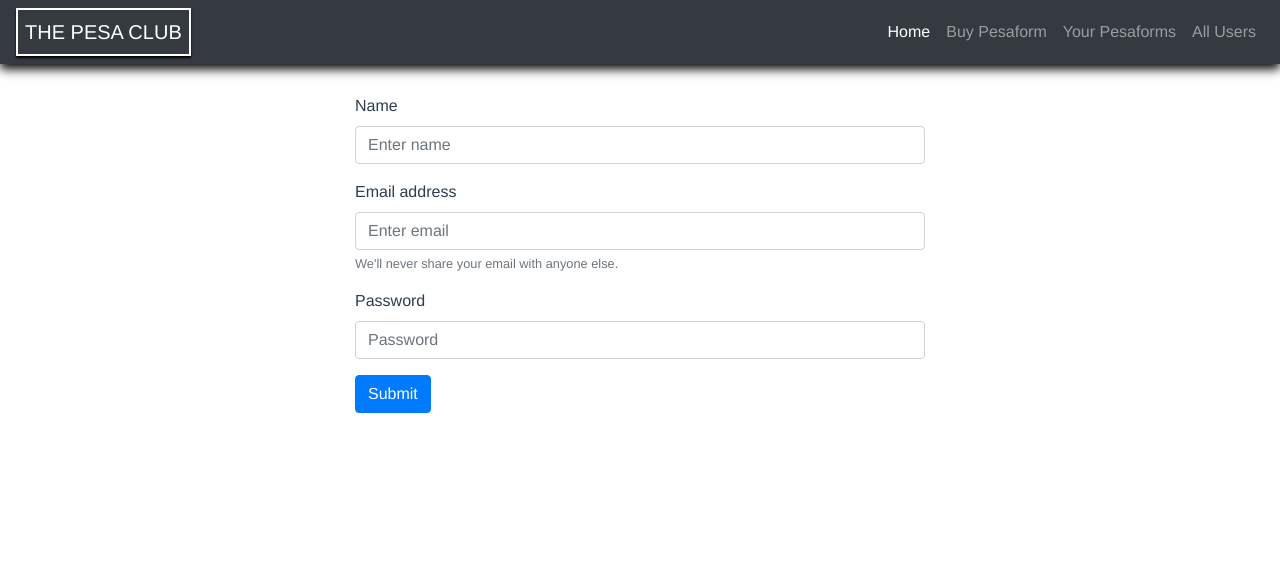
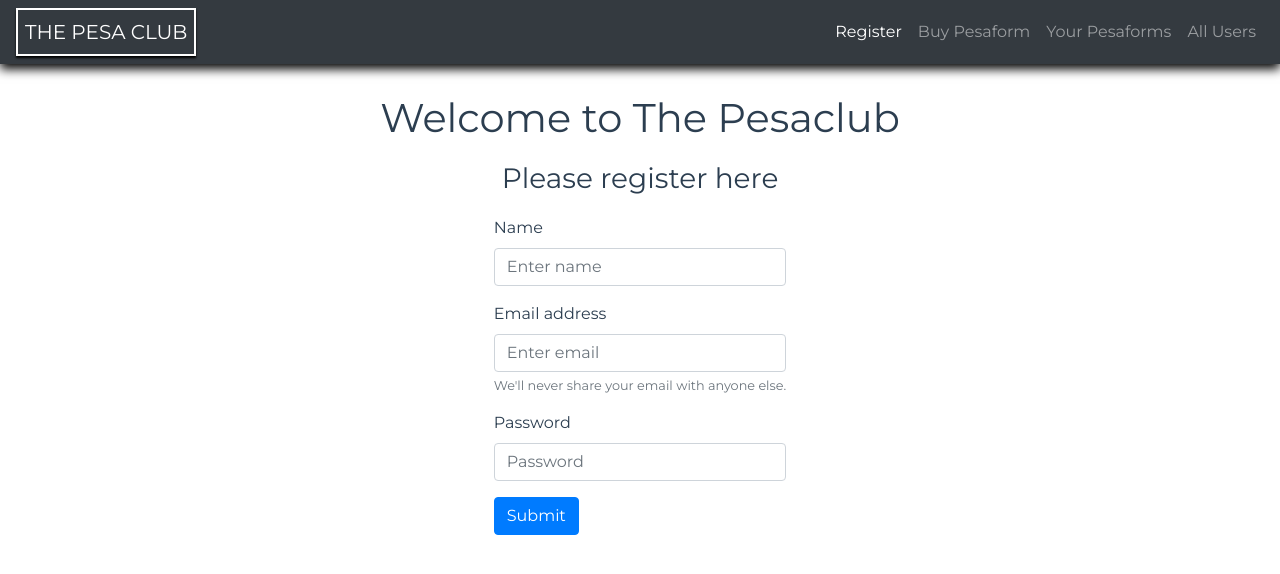
Before and after one commit to RayAuxey/pesaclub-front, a Vue app: page /#/ in a window 1280 px wide. Shown: the top 574 px of the page. Built offline with nearby package versions, Linux system fonts and the light colour scheme.

Commit message:
Changed font

```diff
--- a/public/index.html
+++ b/public/index.html
@@ -11,7 +11,11 @@
       integrity="sha384-MCw98/SFnGE8fJT3GXwEOngsV7Zt27NXFoaoApmYm81iuXoPkFOJwJ8ERdknLPMO"
       crossorigin="anonymous"
     />
-    <title>The Pesa Club</title>
+    <link
+      href="https://fonts.googleapis.com/css?family=Montserrat"
+      rel="stylesheet"
+    />
+    <title>The PesaClub</title>
   </head>
   <body>
     <noscript>
--- a/src/App.vue
+++ b/src/App.vue
@@ -20,7 +20,7 @@ export default {
 
 <style>
 #app {
-  font-family: "Avenir", Helvetica, Arial, sans-serif;
+  font-family: "Montserrat", sans-serif;
   -webkit-font-smoothing: antialiased;
   -moz-osx-font-smoothing: grayscale;
   display: flex;
--- a/src/components/Navbar.vue
+++ b/src/components/Navbar.vue
@@ -15,7 +15,7 @@
       </button>
       <div class="collapse navbar-collapse" id="navbarNavAltMarkup">
         <div class="navbar-nav ml-auto">
-          <router-link class="nav-item nav-link active" to="/">Home</router-link>
+          <router-link class="nav-item nav-link active" to="/">Register</router-link>
           <router-link class="nav-item nav-link" to="/buy">Buy Pesaform</router-link>
           <router-link class="nav-item nav-link" to="/mylist">Your Pesaforms</router-link>
           <router-link class="nav-item nav-link" to="/allusers" href="#">All Users</router-link>
--- a/src/components/Welcome.vue
+++ b/src/components/Welcome.vue
@@ -1,5 +1,7 @@
 <template>
   <div class="container">
+    <h1>Welcome to The Pesaclub</h1>
+    <h3>Please register here</h3>
     <form>
       <div class="form-group">
         <label for="name">Name</label>
@@ -73,4 +75,12 @@ export default {
 </script>
 
 <style scoped>
+.container {
+  display: flex;
+  flex-direction: column;
+  align-items: center;
+}
+.container > * {
+  margin-bottom: 20px;
+}
 </style>
```
